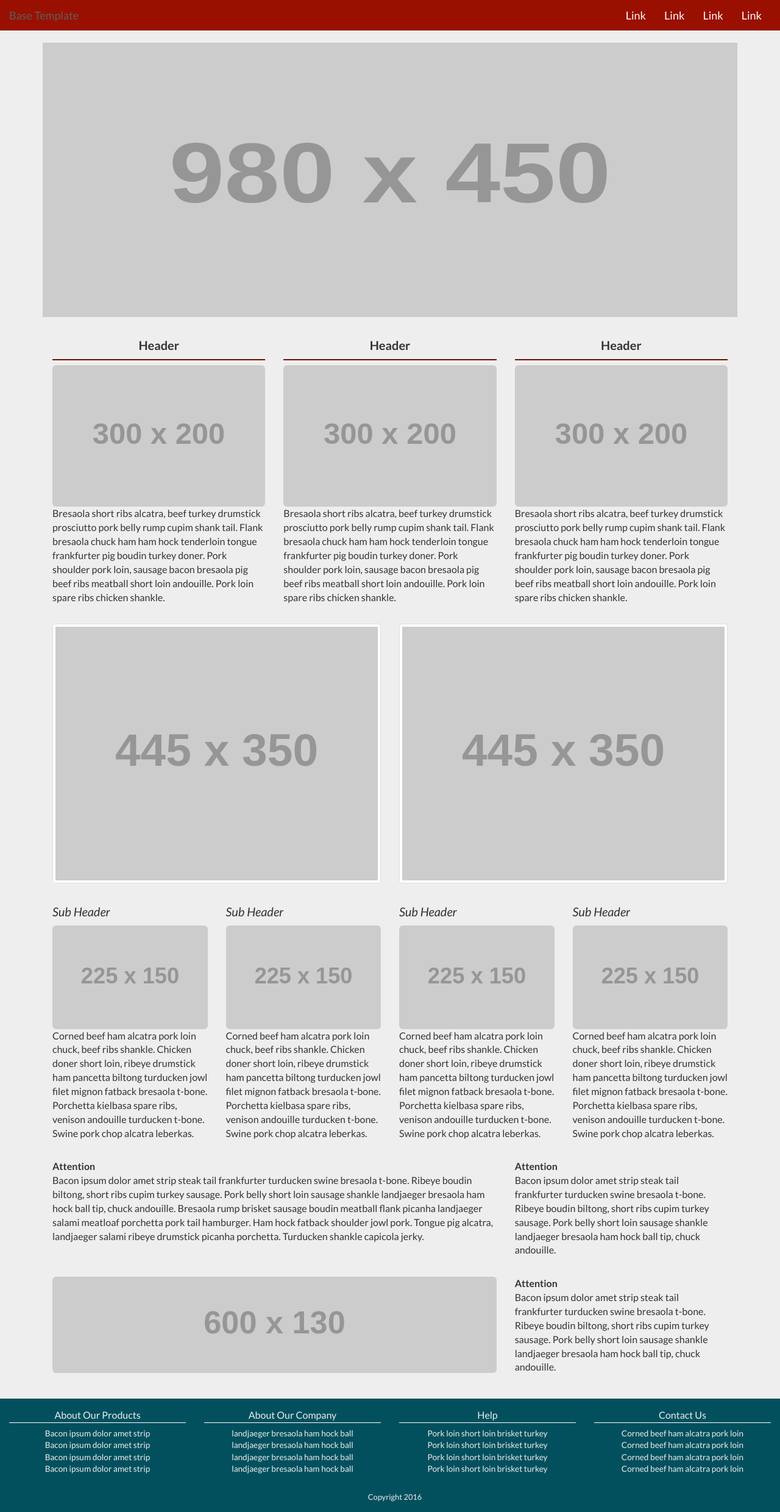
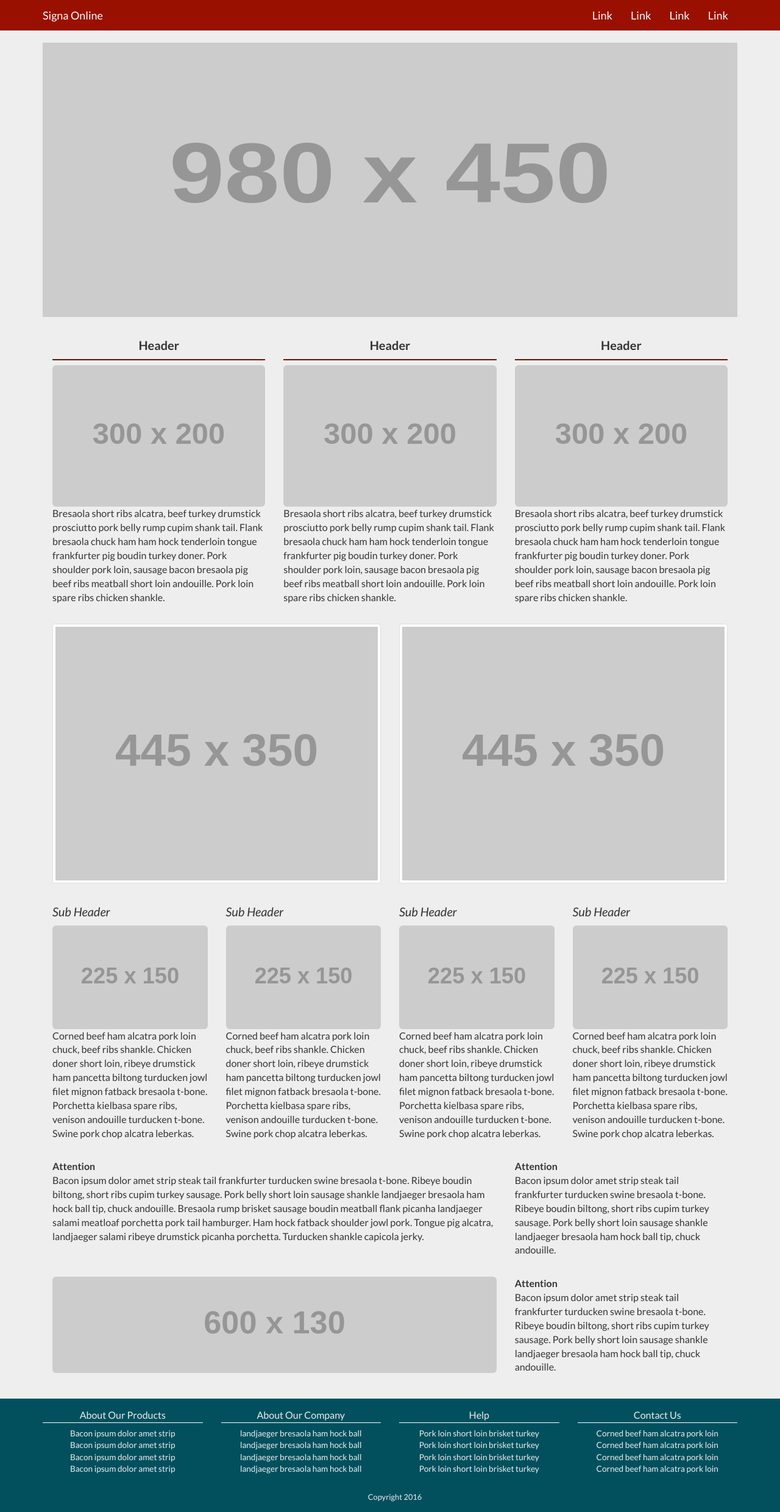
Before and after one commit to taesup/base-template, a plain HTML site: page index.html in a window 1280 px wide. Shown: the whole page at 61% size. Drawn offline with nearby package versions, Linux system fonts and the light colour scheme; placeholder pictures from the web are drawn by us.

Commit message:
980 px wrapping

```diff
--- a/css/main.css
+++ b/css/main.css
@@ -58,6 +58,7 @@ html, body {
   color: #eee;
   background-color: #02505E;
   min-height: 16  0px;
+  width: 100%;
 }
 .footer-header {
   border-bottom: 1px solid white;
--- a/index.html
+++ b/index.html
@@ -5,7 +5,7 @@
   <meta http-equiv="x-ua-compatible" content="ie=edge">
   <meta name="viewport" content="width=device-width, initial-scale=1">
 
-  <title>Base Template</title>
+  <title>Signa Online</title>
   <meta name="description" content="Base HTML Template for future use">
   <!-- Place favicon.ico in the root directory -->
   <!-- <link rel="apple-touch-icon" href="apple-touch-icon.png"> -->
@@ -24,7 +24,7 @@
 
   <!-- Navigation bar -->
   <nav class="navbar navbar-default">
-    <div class="container-fluid">
+    <div class="container">
       <!-- Brand and toggle get grouped for better mobile display -->
       <div class="navbar-header">
         <button type="button" class="navbar-toggle collapsed" data-toggle="collapse" data-target="#bs-example-navbar-collapse-1" aria-expanded="false">
@@ -33,7 +33,7 @@
           <span class="icon-bar"></span>
           <span class="icon-bar"></span>
         </button>
-        <a class="navbar-brand" href="#">Base Template</a>
+        <a class="navbar-brand" href="#">Signa Online</a>
       </div>
 
       <!-- Collect the nav links, forms, and other content for toggling -->
@@ -150,7 +150,8 @@
   </div>
 
   <!-- Footer Area -->
-  <div class="container-fluid footer">
+  <div class="container footer">
+    <div class="container">
       <div class="row">
         <!-- 1st Column -->
         <div class="col-xs-12 col-md-3">
@@ -199,6 +200,7 @@
 
       <div class="row footer-copyright">Copyright 2016</div>
     </div>
+  </div>
 
   <script src="https://ajax.googleapis.com/ajax/libs/jquery/1.11.3/jquery.min.js"></script>
   <script src="https://maxcdn.bootstrapcdn.com/bootstrap/3.3.6/js/bootstrap.min.js" integrity="sha384-0mSbJDEHialfmuBBQP6A4Qrprq5OVfW37PRR3j5ELqxss1yVqOtnepnHVP9aJ7xS" crossorigin="anonymous"></script>
```
Lines whose indentation alone changed are shown as unchanged.
